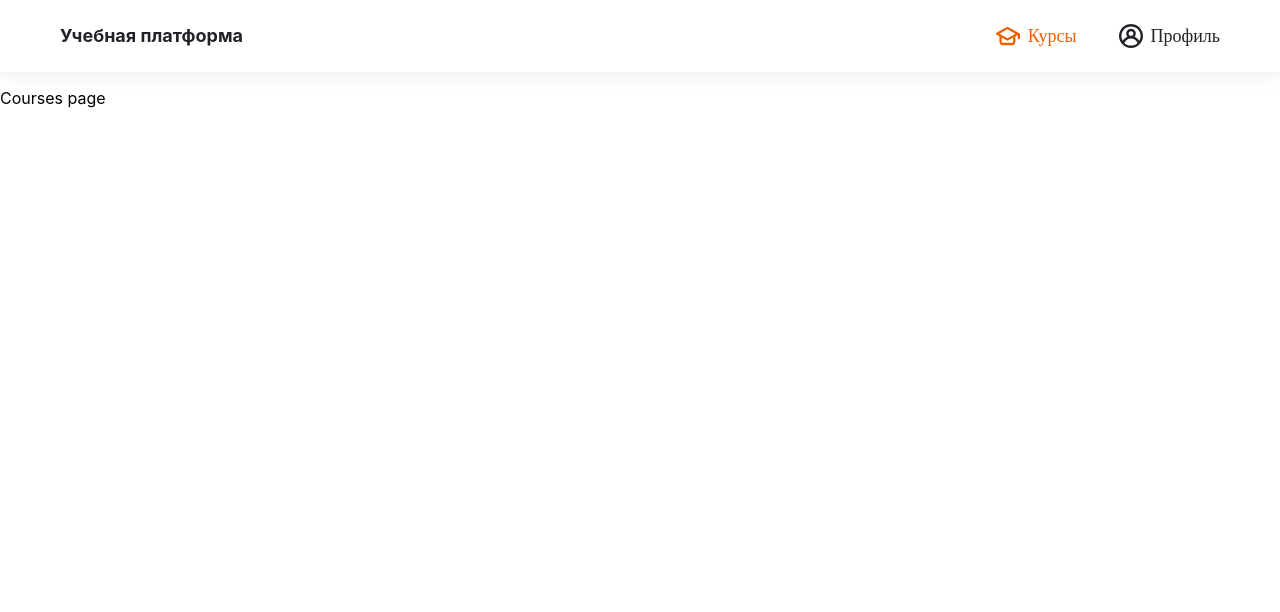
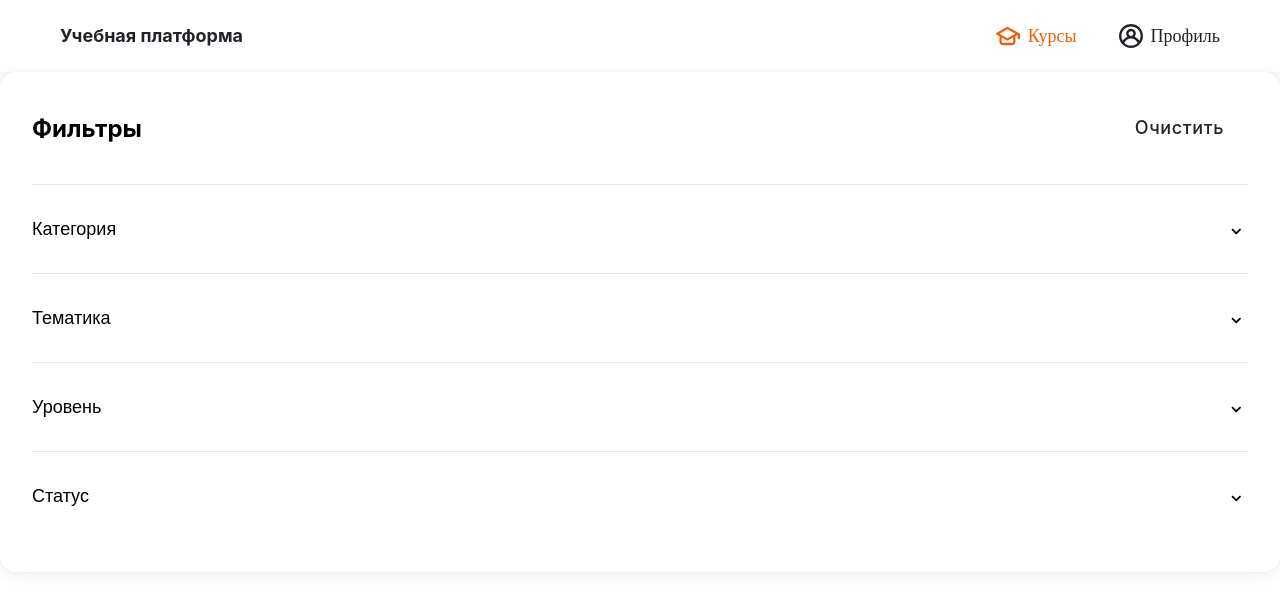
Before and after one commit to Studio-Yandex-Practicum/lizaalert_frontend, a React (Create React App) app: page / in a window 1280 px wide. Shown: the top 612 px of the page. Built offline with nearby package versions, Linux system fonts and the light colour scheme.

Commit message:
#7-filter-start

```diff
--- /dev/null
+++ b/src/components/organisms/filter/filter.jsx
@@ -0,0 +1,32 @@
+import React from 'react';
+import Button from '../../molecules/button/button';
+import Accordion from '../../templates/accordion/accordion';
+import Card from '../../templates/card/card';
+import styles from './filter.module.scss';
+
+function Filter() {
+  return (
+    <div>
+      <Card className={styles.filter}>
+        <div className={styles.header}>
+          <h2>Фильтры</h2>
+          <Button view="text">Очистить</Button>
+        </div>
+        <Accordion title="Категория" className={styles.filterAccordion}>
+          <p> Accordion content</p>
+        </Accordion>
+        <Accordion title="Тематика" className={styles.filterAccordion}>
+          <p> Accordion content</p>
+        </Accordion>
+        <Accordion title="Уровень" className={styles.filterAccordion}>
+          <p> Accordion content</p>
+        </Accordion>
+        <Accordion title="Статус" className={styles.filterAccordion}>
+          <p> Accordion content</p>
+        </Accordion>
+      </Card>
+    </div>
+  );
+}
+
+export default Filter;
--- /dev/null
+++ b/src/components/organisms/filter/filter.module.scss
@@ -0,0 +1,25 @@
+@use '../../../styles/color-variables.scss';
+
+.header {
+  display: flex;
+  justify-content: space-between;
+  align-items: center;
+  margin-bottom: 32px;
+
+  h2 {
+    margin: 0;
+  }
+}
+
+.filterAccordion > button {
+  padding-top: 32px;
+  padding-bottom: 32px;
+  font-size: 18px;
+  line-height: 24px;
+  border-top: 1px solid color-variables.$borders-divider-disabled-bg;
+  transition: color 0.3s ease;
+
+  &:hover {
+    color: color-variables.$color-hover;
+  }
+}
--- a/src/components/pages/courses/courses.jsx
+++ b/src/components/pages/courses/courses.jsx
@@ -1,7 +1,9 @@
+import Filter from '../../organisms/filter/filter';
+
 function Courses() {
   return (
     <div>
-      <p>Courses page</p>
+      <Filter />
     </div>
   );
 }
--- a/src/components/templates/accordion/accordion.module.scss
+++ b/src/components/templates/accordion/accordion.module.scss
@@ -31,7 +31,8 @@
 
 .icon {
   transition: transform 0.3s ease;
-  padding: 7px;
+  padding-left: 7px;
+  padding-right: 7px;
 }
 
 .content {
```
